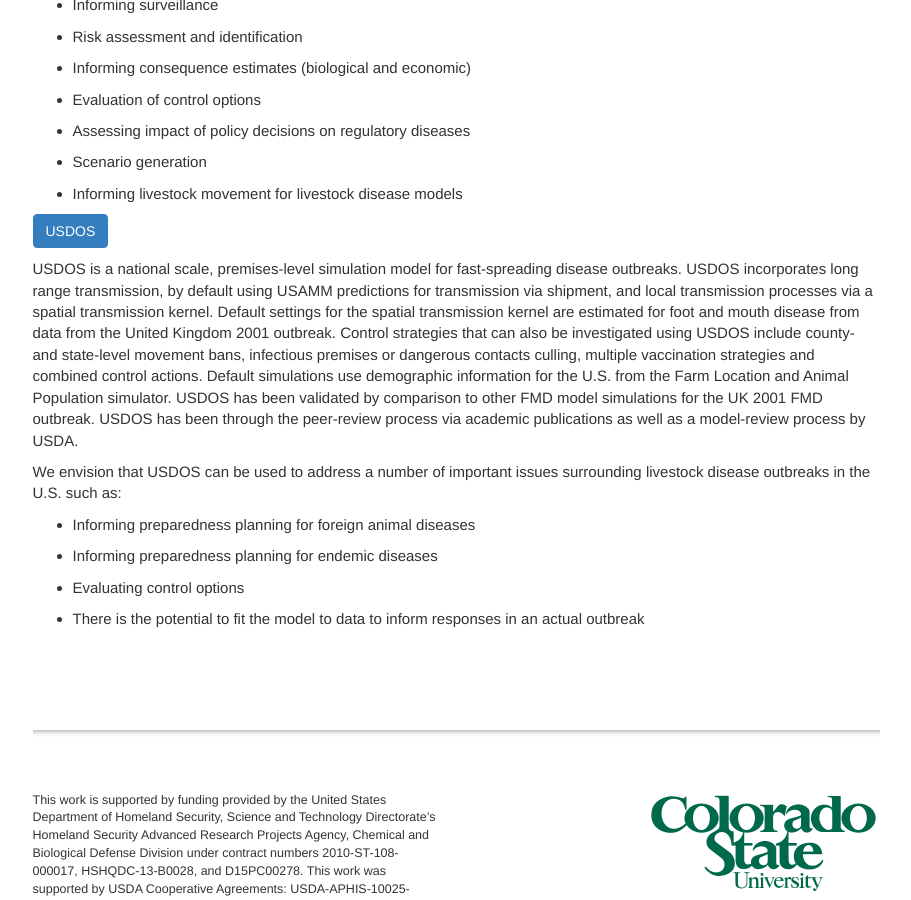
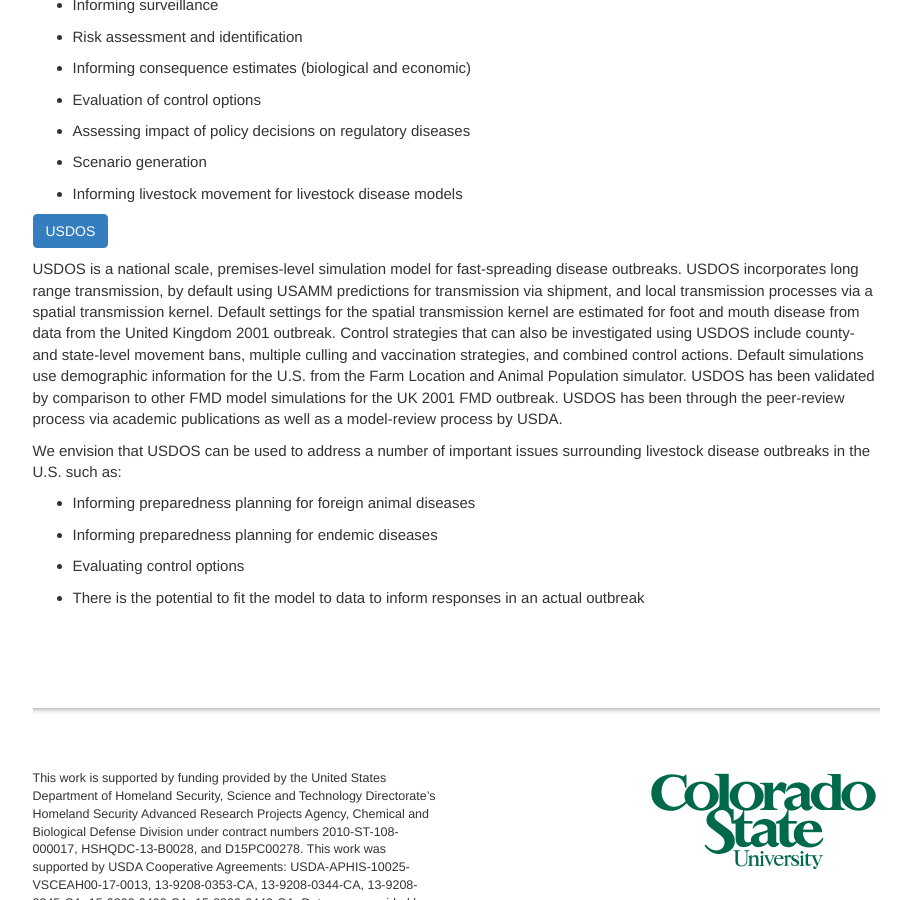
Before and after one commit to webblabb/usammusdos, a Jekyll site: the page built from pages/run.md, in a window 1280 px wide and 900 px high, scrolled down 466 px. Shown: the whole window, without its empty margins (330-1241 px from the left). Built offline with Jekyll 4.4.1, drawn with Linux system fonts in a browser that asks for light colours; nearby versions of some CDN libraries; comment, search, counter and statistics services are not loaded.

Commit message:
Update run.md

```diff
--- a/pages/run.md
+++ b/pages/run.md
@@ -27,7 +27,7 @@ We envision that USAMM can be used to address a number of important issues surro
 
 <a href="usdos.html" class="btn btn-primary">USDOS</a>
 
-USDOS is a national scale, premises-level simulation model for fast-spreading disease outbreaks. USDOS incorporates long range transmission, by default using USAMM predictions for transmission via shipment, and local transmission processes via a spatial transmission kernel. Default settings for the spatial transmission kernel are estimated for foot and mouth disease from data from the United Kingdom 2001 outbreak. Control strategies that can also be investigated using USDOS include county- and state-level movement bans, infectious premises or dangerous contacts culling, multiple vaccination strategies and combined control actions. Default simulations use demographic information for the U.S. from the Farm Location and Animal Population simulator. USDOS has been validated by comparison to other FMD model simulations for the UK 2001 FMD outbreak.  USDOS has been through the peer-review process via academic publications as well as a model-review process by USDA.
+USDOS is a national scale, premises-level simulation model for fast-spreading disease outbreaks. USDOS incorporates long range transmission, by default using USAMM predictions for transmission via shipment, and local transmission processes via a spatial transmission kernel. Default settings for the spatial transmission kernel are estimated for foot and mouth disease from data from the United Kingdom 2001 outbreak. Control strategies that can also be investigated using USDOS include county- and state-level movement bans, multiple culling and vaccination strategies, and combined control actions. Default simulations use demographic information for the U.S. from the Farm Location and Animal Population simulator. USDOS has been validated by comparison to other FMD model simulations for the UK 2001 FMD outbreak. USDOS has been through the peer-review process via academic publications as well as a model-review process by USDA.
 
 We envision that USDOS can be used to address a number of important issues surrounding livestock disease outbreaks in the U.S. such as:
 
```
